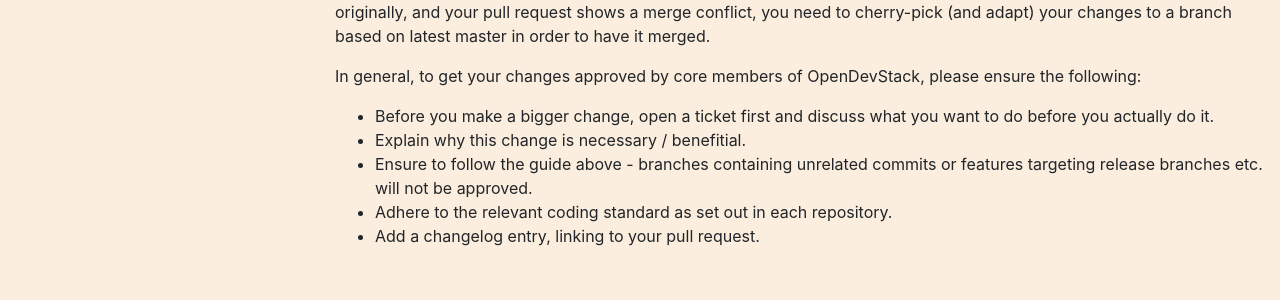
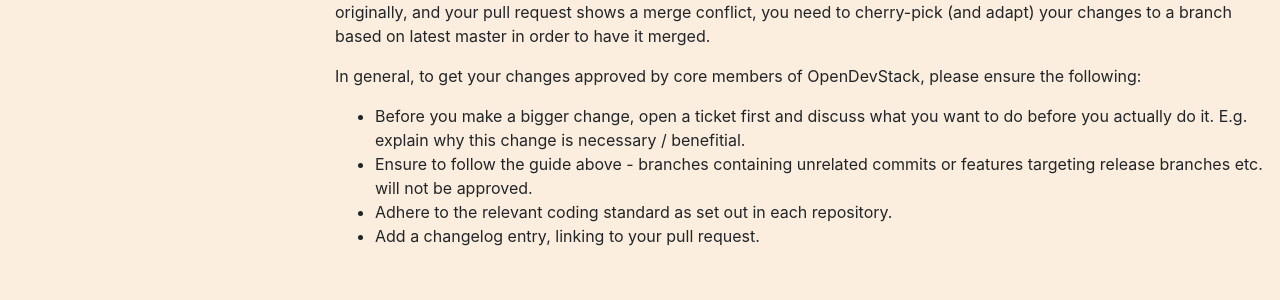
Before and after one commit to opendevstack/opendevstack.github.io, a Jekyll site: the page built from doc/development-guide.md, in a window 1280 px wide and 900 px high, scrolled down 1656 px. Shown: the part 336-636 px from the top of the window. Built offline with Jekyll 4.4.1, drawn with Linux system fonts in a browser that asks for light colours; our own code applies the rules of GitHub Pages for plain Markdown files.

Commit message:
Shorten list

```diff
--- a/doc/development-guide.md
+++ b/doc/development-guide.md
@@ -93,8 +93,7 @@ In general, to get your changes approved by core members of OpenDevStack, please
 ensure the following:
 
 * Before you make a bigger change, open a ticket first and discuss what you want
-  to do before you actually do it.
-* Explain why this change is necessary / benefitial.
+  to do before you actually do it. E.g. explain why this change is necessary / benefitial.
 * Ensure to follow the guide above - branches containing unrelated commits or
   features targeting release branches etc. will not be approved.
 * Adhere to the relevant coding standard as set out in each repository.
```
